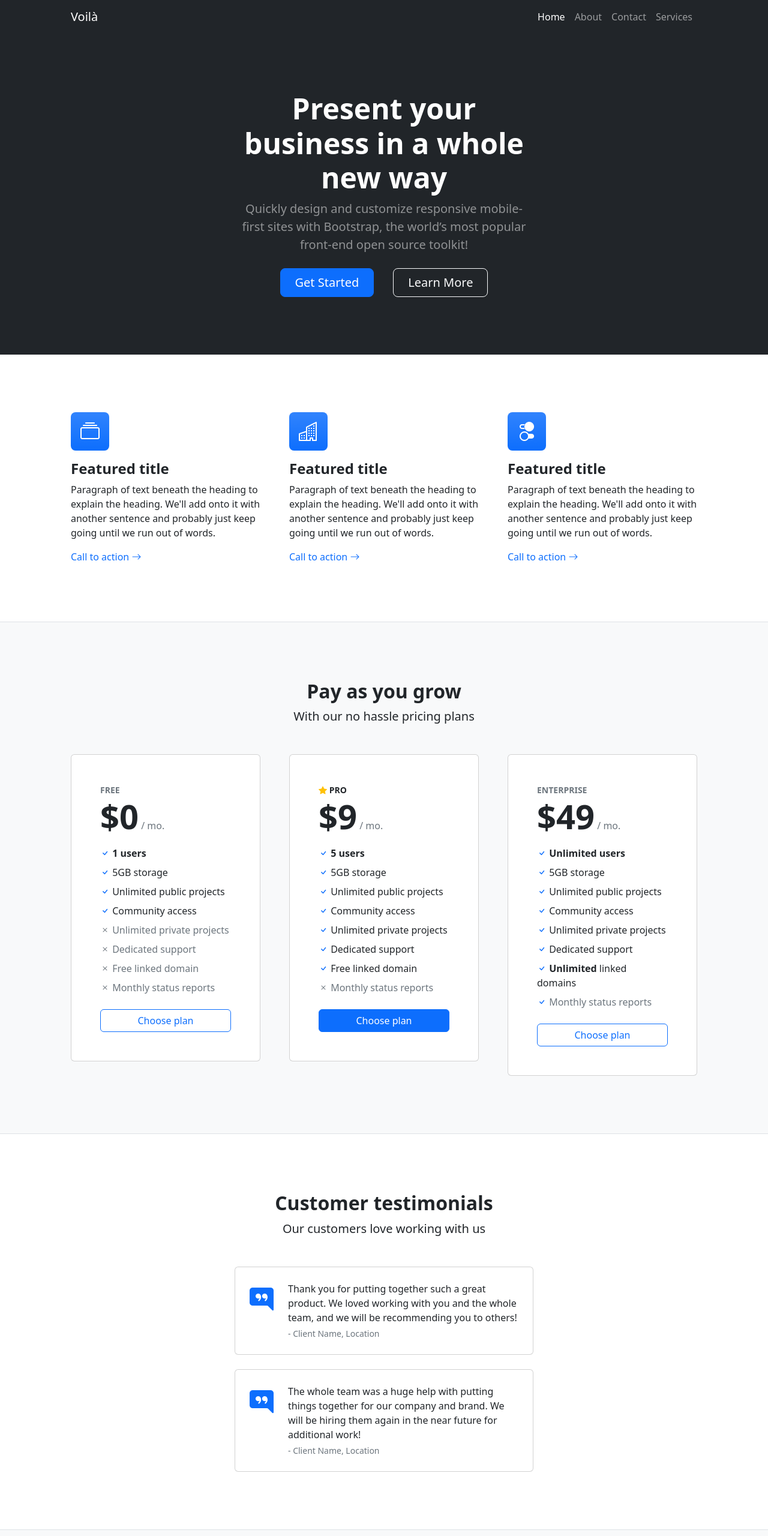
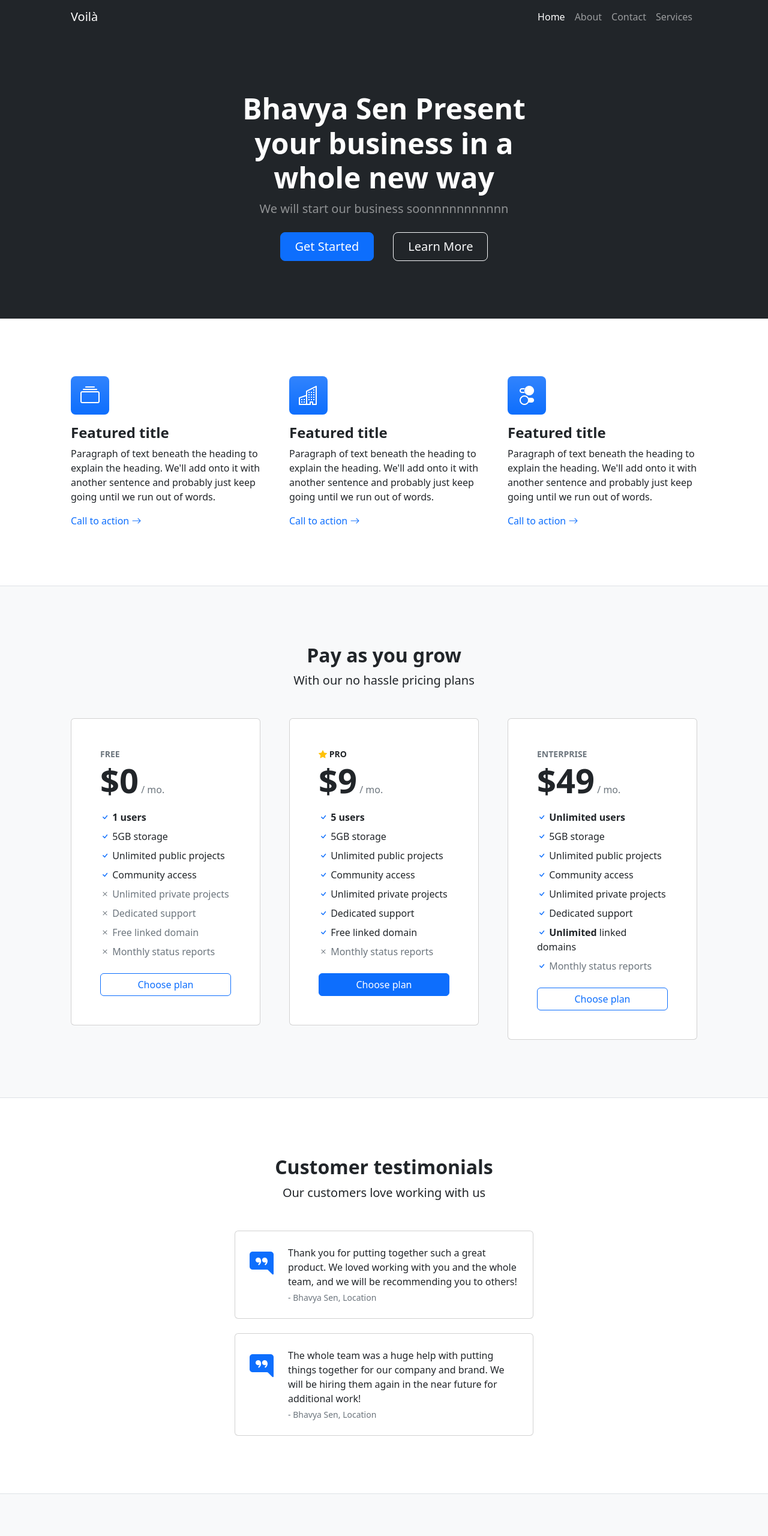
Before and after one commit to codencalm/voila, a plain HTML site: page index.html in a window 1280 px wide. Shown: the top 2560 px of the page at 60% size. Drawn offline with nearby package versions, Linux system fonts and the light colour scheme.

Commit message:
Update index.html
updating few lines

```diff
--- a/index.html
+++ b/index.html
@@ -8,7 +8,7 @@
     />
     <meta name="description" content="" />
     <meta name="author" content="" />
-    <title>Voilà</title>
+    <title>Bhavya Clients</title>
     <!-- Favicon-->
     <link rel="icon" type="image/x-icon" href="assets/favicon.ico" />
     <!-- Bootstrap icons-->
@@ -54,12 +54,10 @@
           <div class="col-lg-6">
             <div class="text-center my-5">
               <h1 class="display-5 fw-bolder text-white mb-2">
-                Present your business in a whole new way
+               Bhavya Sen Present your business in a whole new way
               </h1>
               <p class="lead text-white-50 mb-4">
-                Quickly design and customize responsive mobile-first sites with
-                Bootstrap, the world’s most popular front-end open source
-                toolkit!
+                We will start our business soonnnnnnnnnnn
               </p>
               <div class="d-grid gap-3 d-sm-flex justify-content-sm-center">
                 <a class="btn btn-primary btn-lg px-4 me-sm-3" href="#features"
@@ -320,7 +318,7 @@
                       loved working with you and the whole team, and we will be
                       recommending you to others!
                     </p>
-                    <div class="small text-muted">- Client Name, Location</div>
+                    <div class="small text-muted">- Bhavya Sen, Location</div>
                   </div>
                 </div>
               </div>
@@ -340,7 +338,7 @@
                       together for our company and brand. We will be hiring them
                       again in the near future for additional work!
                     </p>
-                    <div class="small text-muted">- Client Name, Location</div>
+                    <div class="small text-muted">- Bhavya Sen, Location</div>
                   </div>
                 </div>
               </div>
```
